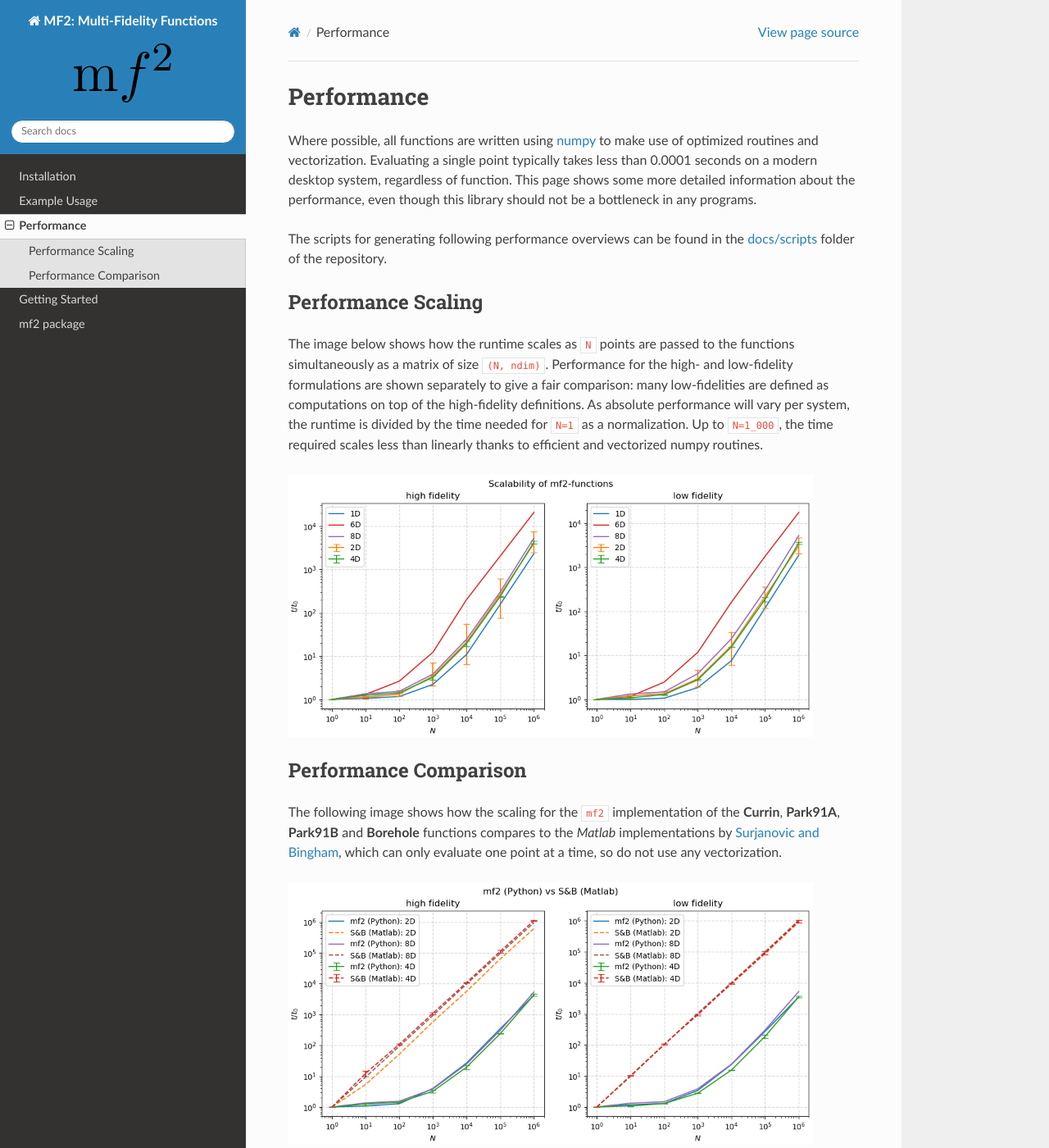
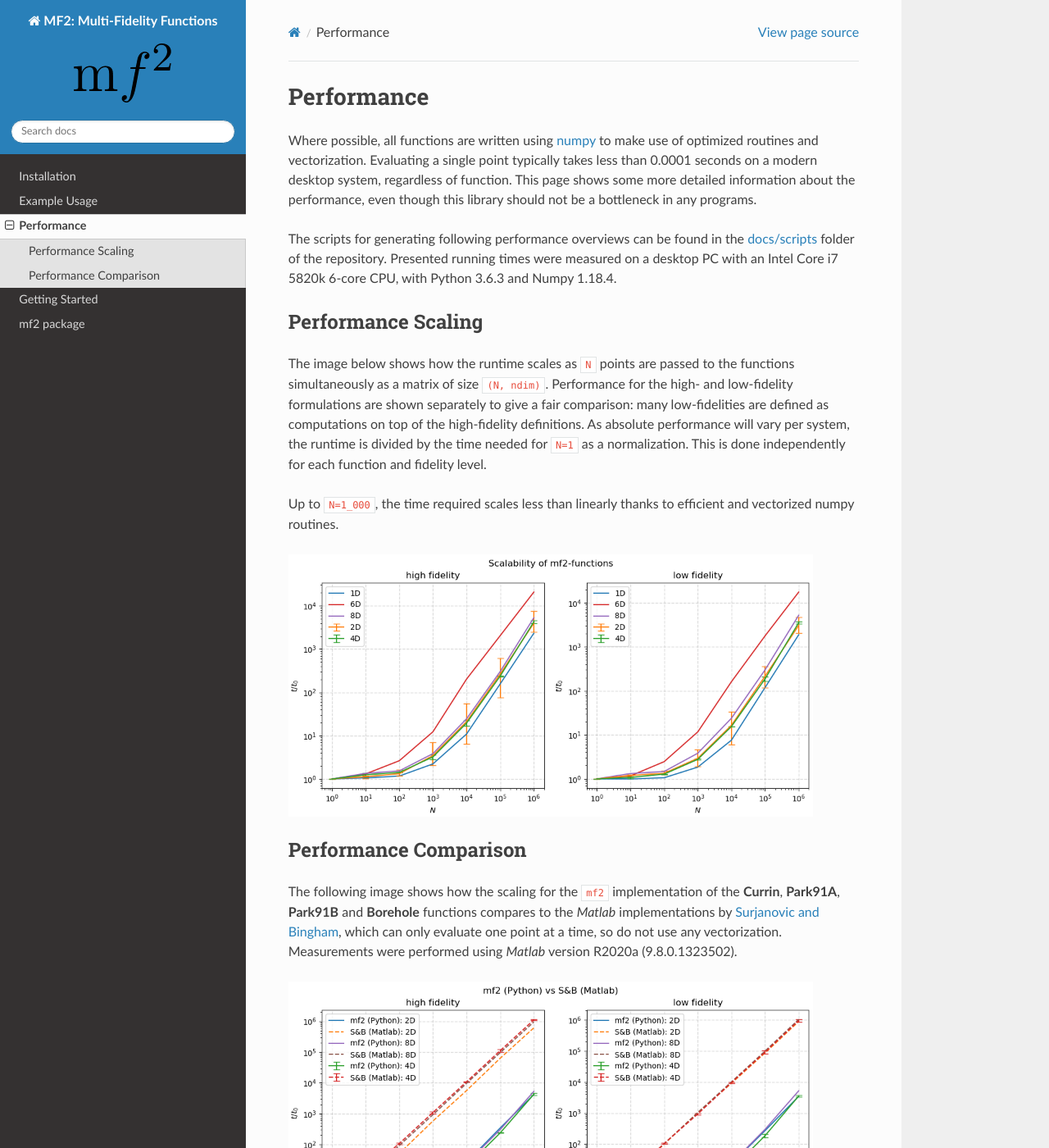
Before and after one commit to sjvrijn/mf2, a Sphinx documentation site: the page built from docs/source/performance.rst, in a window 1280 px wide and 1400 px high. Shown: the whole window at 82% size. Built offline with Sphinx 7.4.7 and the Read the Docs theme 2.0.0, drawn with Linux system fonts in a browser that asks for light colours.

Commit message:
Docs: added hardware and version information to performance page

```diff
--- a/changelog.txt
+++ b/changelog.txt
@@ -1,5 +1,10 @@
 since last version:
+- JOSS paper:
+  * Fixed typo
+  * Rewrote 'statement of need' paragraphs
+  * Improved closing of the paper: how is package used by authors
 - Documentation:
+  * hardware and software version info now mentioned on performance page
   * example-usage separated out into separate file in docs/scripts
   * figure of example-usage improved to 600dpi
   * page on performance added, script for plots added in docs/scripts
--- a/docs/source/performance.rst
+++ b/docs/source/performance.rst
@@ -10,7 +10,8 @@ programs.
 
 The scripts for generating following performance overviews can be found in the
 `docs/scripts <https://github.com/sjvrijn/mf2/tree/master/docs/scripts>`_ folder
-of the repository.
+of the repository. Presented running times were measured on a desktop PC with an
+Intel Core i7 5820k 6-core CPU, with Python 3.6.3 and Numpy 1.18.4.
 
 Performance Scaling
 -------------------
@@ -20,9 +21,11 @@ functions simultaneously as a matrix of size ``(N, ndim)``. Performance for the
 high- and low-fidelity formulations are shown separately to give a fair
 comparison: many low-fidelities are defined as computations on top of the
 high-fidelity definitions. As absolute performance will vary per system, the
-runtime is divided by the time needed for ``N=1`` as a normalization. Up to
-``N=1_000``, the time required scales less than linearly thanks to efficient
-and vectorized numpy routines.
+runtime is divided by the time needed for ``N=1`` as a normalization. This is
+done independently for each function and fidelity level.
+
+Up to ``N=1_000``, the time required scales less than linearly thanks to
+efficient and vectorized numpy routines.
 
 .. image:: ../_static/scalability.png
   :width: 640
@@ -35,7 +38,8 @@ The following image shows how the scaling for the ``mf2`` implementation of the
 **Currin**, **Park91A**, **Park91B** and **Borehole** functions compares to the
 *Matlab* implementations by `Surjanovic and Bingham
 <https://www.sfu.ca/~ssurjano/multi.html>`_, which can only evaluate one point
-at a time, so do not use any vectorization.
+at a time, so do not use any vectorization. Measurements were performed using
+*Matlab* version R2020a (9.8.0.1323502).
 
 .. image:: ../_static/scalability_comparison.png
   :width: 640
```
